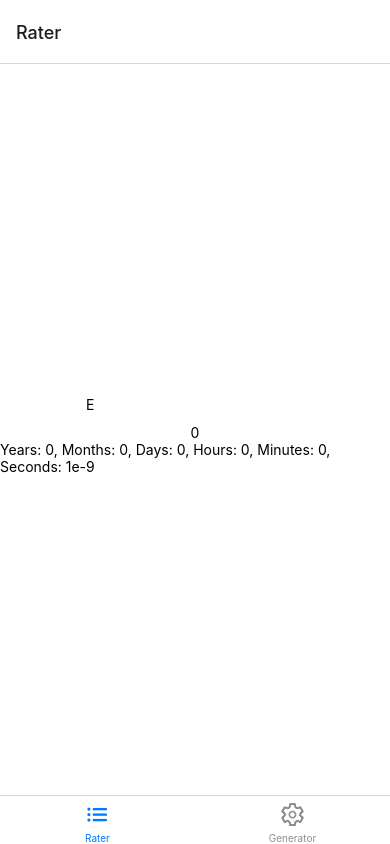
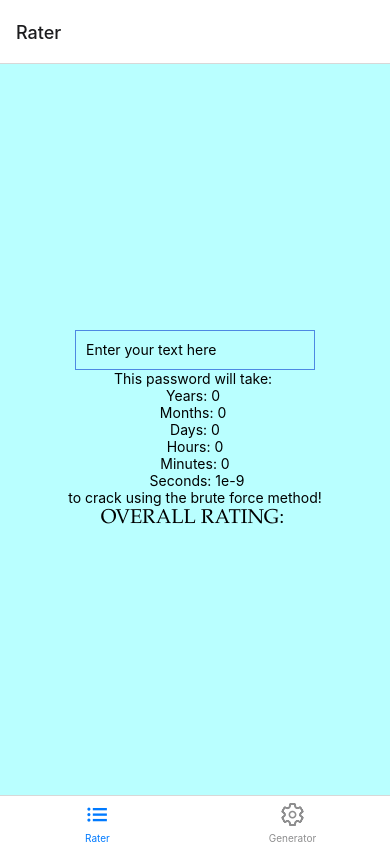
Before and after one commit to DanialMcIntyre/conuhack-cse-challenge, a React Native app in the folder cse-password-project/: screen / in a window 390 px wide. Built offline with nearby package versions, Linux system fonts and the light colour scheme.

Commit message:
Added style

```diff
--- a/cse-password-project/components/Generator/Generator.js
+++ b/cse-password-project/components/Generator/Generator.js
@@ -21,5 +21,6 @@
     backgroundColor: '#fff',
     alignItems: 'center',
     justifyContent: 'center',
+    backgroundColor: '#B9ffff'
   },
 });
--- a/cse-password-project/components/PhraseGenerator/PhraseGenerator.js
+++ b/cse-password-project/components/PhraseGenerator/PhraseGenerator.js
@@ -54,8 +54,8 @@
       }
     return (
       <View style={styles.container}>
-        <Text>Phrase Generator</Text>
-        <Button onPress={() => regen()} title="generate"></Button>
+        <Text style={{fontFamily: 'Courier New', fontSize: 24}}>Phrase Generator</Text>
+        <Button onPress={() => regen()} title="Generate1"></Button>
         <Text>{result}</Text>
         <StatusBar style="auto" />
       </View>
@@ -68,5 +68,6 @@
       backgroundColor: '#fff',
       alignItems: 'center',
       justifyContent: 'center',
+      backgroundColor: '#B9ffff'
     },
   });
--- a/cse-password-project/components/PlainTextGenerator/PlainTextGenerator.js
+++ b/cse-password-project/components/PlainTextGenerator/PlainTextGenerator.js
@@ -22,8 +22,8 @@
       }
     return (
       <View style={styles.container}>
-        <Text>PlainText Generator</Text>
-        <Button onPress={() => regen()} title="generate"></Button>
+        <Text style={{fontFamily: 'Courier New', fontSize: 24}}>Plain Text Generator</Text>
+        <Button onPress={() => regen()} title="Generate!"></Button>
         <Text>{result}</Text>
         <StatusBar style="auto" />
       </View>
@@ -36,5 +36,7 @@
       backgroundColor: '#fff',
       alignItems: 'center',
       justifyContent: 'center',
+      fontFamily: 'Courier New',
+      backgroundColor: '#B9ffff'
     },
   });
--- a/cse-password-project/components/RandomGenerator/RandomGenerator.js
+++ b/cse-password-project/components/RandomGenerator/RandomGenerator.js
@@ -30,8 +30,8 @@
       }
     return (
       <View style={styles.container}>
-        <Text>Random Generator</Text>
-        <Button onPress={() => regen()} title="generate"></Button>
+        <Text style={{fontFamily: 'Courier New', fontSize: 24}}>Random Generator</Text>
+        <Button onPress={() => regen()} title="Generate!"></Button>
         <Text>{result}</Text>
         <StatusBar style="auto" />
       </View>
@@ -44,5 +44,6 @@
       backgroundColor: '#fff',
       alignItems: 'center',
       justifyContent: 'center',
+      backgroundColor: '#B9ffff'
     },
   });
--- a/cse-password-project/components/Rater/Rater.js
+++ b/cse-password-project/components/Rater/Rater.js
@@ -44,7 +44,6 @@
     const listOfWords = loadEnglish()
 
     const changedPassword = (newText) => {
-      console.log(length);
       setPass(newText);
     }
 
@@ -55,7 +54,6 @@
         const resultArray = inTrie(wordTrie, pass.substring(j, j+i+1), 0);
         if(resultArray[0] == 1) {
           length = length - resultArray[1] + 1;
-          console.log(resultArray);
         }
       }
     }
@@ -82,18 +80,57 @@
     let years = Math.floor(months / 12)
     months = months % 12
 
+    let rating = ""
+    let c = "000000"
+
+    if (length === 0) {
+      rating = ""
+    } else if (years > 16) {
+      rating = "AWESOME"
+      c = "#10eaea"
+    } else if (years > 4) {
+      rating = "PRETTY GOOD"
+      c = "#42ea10"
+    } else if (days > 2) {
+      rating = "OK"
+      c = "#Eadb10"
+    } else {
+      rating = "BAD"
+      c = "#Ea1c10"
+    }
+
 
 
     return (
       <View style={styles.container}><StatusBar style="auto" />
       <TextInput
-        style={{height: 40}}
+        style={{
+          height: 40,
+          borderWidth: 1,
+          borderColor: '#4d89e2',
+          padding: 10,
+        }}
         onChangeText={newText => changedPassword(newText)}
-        defaultValue={"E"}
+        placeholder={"Enter your text here"}
+        name="pass"
       />
-        <Text>{length}</Text>
-        <Text>Years: {years}, Months: {months}, Days: {days}, Hours: {hours}, Minutes: {minutes}, Seconds: {seconds}</Text>
+        <Text></Text>
+        <Text>This password will take: </Text>
+        <Text>Years: {years} </Text>
+        <Text>Months: {months} </Text>
+        <Text> Days: {days} </Text>
+        <Text> Hours: {hours} </Text>
+        <Text> Minutes: {minutes} </Text>
+        <Text> Seconds: {seconds}</Text>
+        <Text>to crack using the brute force method!</Text>
+        <Text></Text>
+
+        <Text style={{fontFamily: 'Palatino', fontSize: 20}}>OVERALL RATING: </Text>
+        <Text style={{color: c, fontFamily: 'Palatino', fontSize: 30}}>{rating}</Text>
+
         <StatusBar style="auto" />
+
+
       </View>
     );
 
@@ -102,8 +139,11 @@
 const styles = StyleSheet.create({
   container: {
     flex: 1,
-    backgroundColor: '#fff',
     alignItems: 'center',
     justifyContent: 'center',
+    backgroundColor: '#B9ffff'
   },
+  namer: {
+
+   }
 });
```
